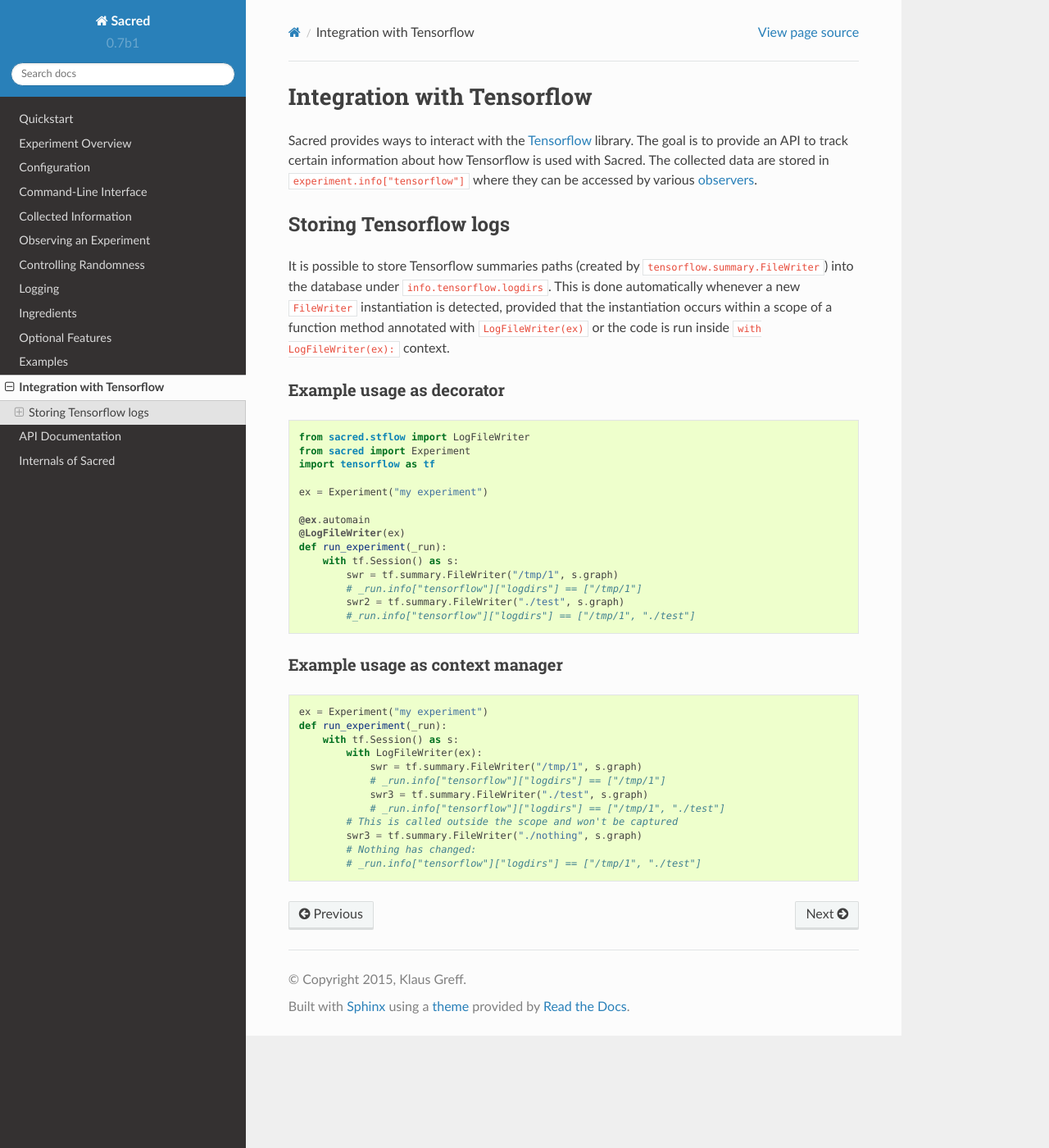
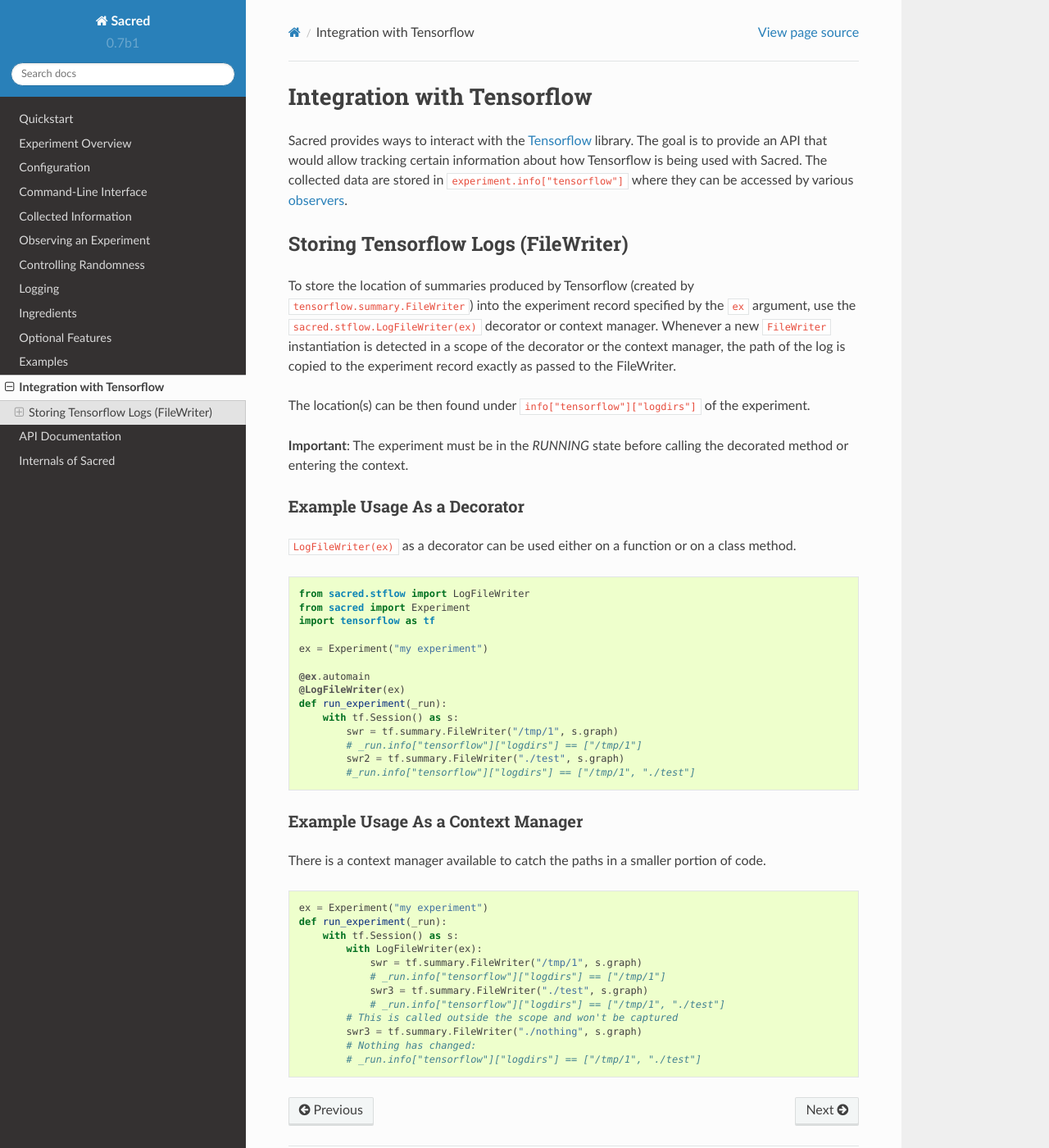
Before and after one commit to IDSIA/sacred, a Sphinx documentation site: the page built from docs/tensorflow.rst, in a window 1280 px wide and 1400 px high. Shown: the whole window at 82% size. Built offline with Sphinx 7.4.7 and the Read the Docs theme 2.0.0, drawn with Linux system fonts in a browser that asks for light colours.

Commit message:
Update documentation for stflow

```diff
--- a/docs/tensorflow.rst
+++ b/docs/tensorflow.rst
@@ -2,23 +2,33 @@
 ***************************
 
 Sacred provides ways to interact with the Tensorflow_ library.
-The goal is to provide an API to track certain information about
-how Tensorflow is used with Sacred. The collected data are stored
-in ``experiment.info["tensorflow"]`` where they can be accessed
-by various :doc:`observers <observers>`.
+The goal is to provide an API that would allow tracking certain
+information about how Tensorflow is being used with Sacred.
+The collected data are stored in ``experiment.info["tensorflow"]``
+where they can be accessed by various :doc:`observers <observers>`.
 
-Storing Tensorflow logs
+Storing Tensorflow Logs (FileWriter)
 -----------------------
-It is possible to store Tensorflow summaries paths (created by
-``tensorflow.summary.FileWriter``) into the database under
-``info.tensorflow.logdirs``. This is done automatically whenever a new
-``FileWriter`` instantiation is detected, provided that the
-instantiation occurs within a scope
-of a function  method annotated with ``LogFileWriter(ex)``
-or the code is run inside ``with LogFileWriter(ex):`` context.
+To store the location of summaries produced by Tensorflow
+(created by ``tensorflow.summary.FileWriter``) into the experiment record
+specified by the ``ex`` argument, use the ``sacred.stflow.LogFileWriter(ex)``
+decorator or context manager.
+Whenever a new ``FileWriter`` instantiation is detected in a scope of the
+decorator or the context manager, the path of the log is
+copied to the experiment record exactly as passed to the FileWriter.
 
-Example usage as decorator
+The location(s) can be then found under ``info["tensorflow"]["logdirs"]``
+of the experiment.
+
+**Important**: The experiment must be in the *RUNNING* state before calling
+the decorated method or entering the context.
+
+
+Example Usage As a Decorator
 ...........................
+
+``LogFileWriter(ex)`` as a decorator can be used either on a function or
+on a class method.
 
 .. code-block:: python
 
@@ -39,8 +49,11 @@
 
 
 
-Example usage as context manager
+Example Usage As a Context Manager
 .................................
+
+There is a context manager available to catch the paths
+in a smaller portion of code.
 
 .. code-block:: python
 
```
